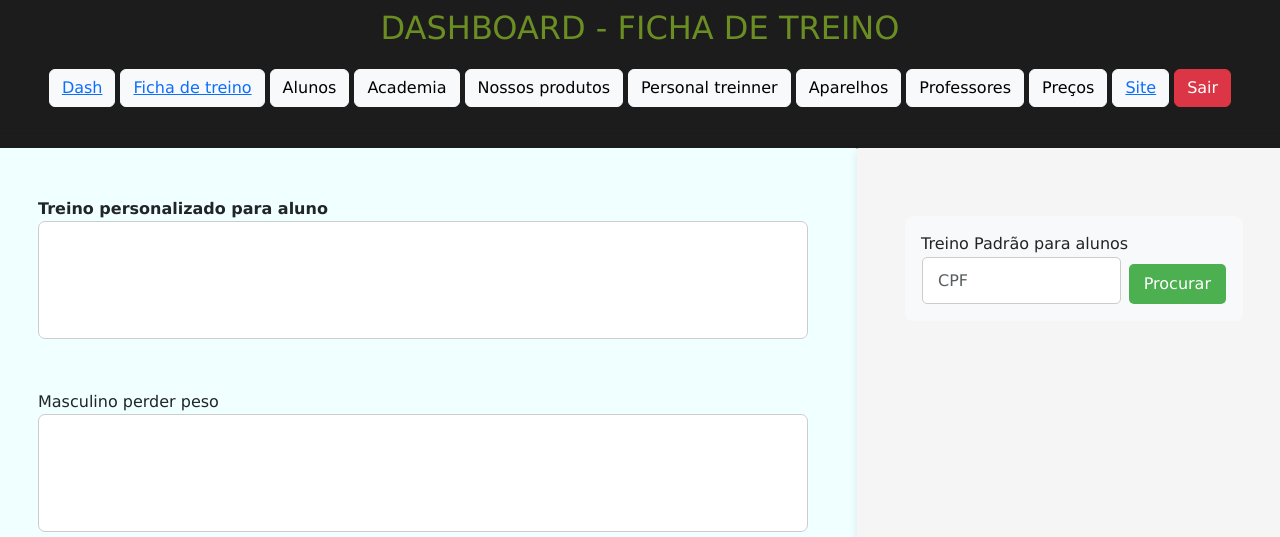
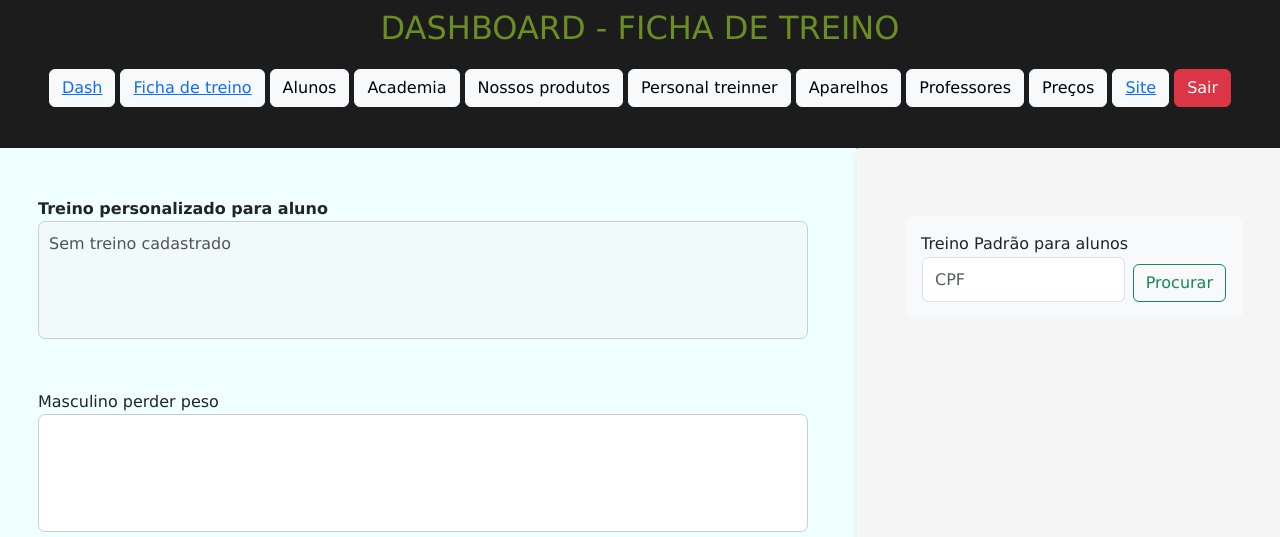
Before and after one commit to scorsato86murilo/academia, a Django app: page /dashboard/ficha_treino_dash/ in a window 1280 px wide. Shown: the top 537 px of the page. Run offline with Django 5.2, Linux system fonts and the light colour scheme.

Commit message:
front do ficha_treino_dash melhorado

```diff
--- a/dashboard/templates/ficha_treino_dash.html
+++ b/dashboard/templates/ficha_treino_dash.html
@@ -16,7 +16,7 @@
             <!-- Coluna 1 -->
             <div class="col-md-8 p-5" style="background-color: #F0FFFF;">
                 <form action="" method="post">{% csrf_token %}
-                    <b>Treino personalizado para aluno</b><textarea rows="4" cols="83"></textarea><br><br>
+                    <b>Treino personalizado para aluno</b><textarea rows="4" cols="83" disabled>Sem treino cadastrado</textarea><br><br>
                     Masculino perder peso<textarea rows="4" cols="83"></textarea><br><br>
                     Masculino ganho de massa<textarea rows="4" cols="83"></textarea><br><br>
                     Masculino atleta de alto rendimento<textarea rows="4" cols="83"></textarea><br><br>
@@ -31,11 +31,11 @@
             <div class="col-md-4 p-5" style="background-color: #F5F5F5;">
                 <nav class="navbar bg-body-tertiary">
   <div class="container-fluid">Treino Padrão para alunos
-    <form class="d-flex" role="search">
-      <input class="form-control me-2" type="search" placeholder="CPF" aria-label="Search">
-      <button class="btn btn-outline-success" type="submit">Procurar</button>
-
-    </form>
+                        <form method="post" action="" class="d-flex">
+                            {% csrf_token %}
+                            <input class="form-control me-2" type="search" name="cpf_pesquisa" placeholder="CPF" aria-label="Search">
+                            <button class="btn btn-outline-success" type="submit" name="buscar">Procurar</button>
+                        </form>
   </div>
 </nav>
             </div></div></div>
--- a/templates/static/dashboard/css/ficha_treino_dash.css
+++ b/templates/static/dashboard/css/ficha_treino_dash.css
@@ -60,26 +60,6 @@ input[type="submit"]:hover {
     padding: 15px;
 }
 
-.navbar input[type="search"] {
-    border-radius: 5px;
-    padding: 8px 15px;
-    border: 1px solid #ccc;
-    margin-right: 10px;
-    width: 80%;
-}
-
-.navbar button {
-    background-color: #4CAF50;
-    color: white;
-    border: none;
-    padding: 8px 15px;
-    border-radius: 5px;
-    cursor: pointer;
-}
-
-.navbar button:hover {
-    background-color: #45a049;
-}
 
 /* Responsividade */
 @media (max-width: 768px) {
```
